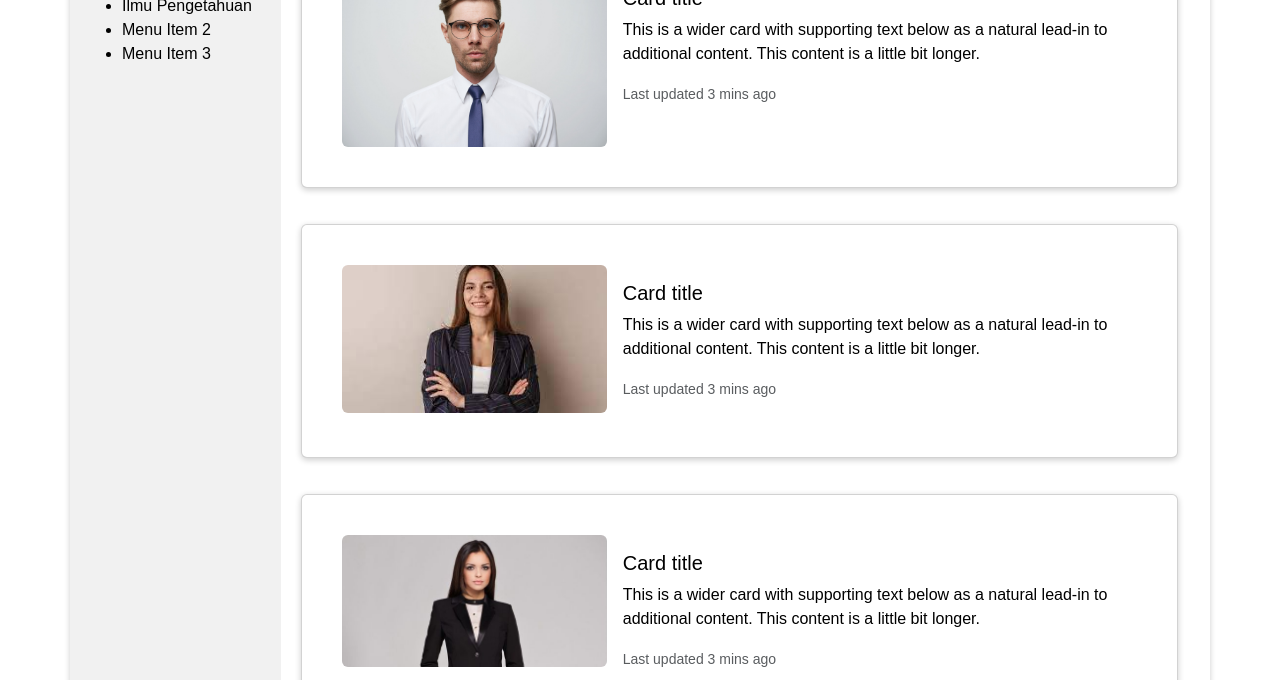
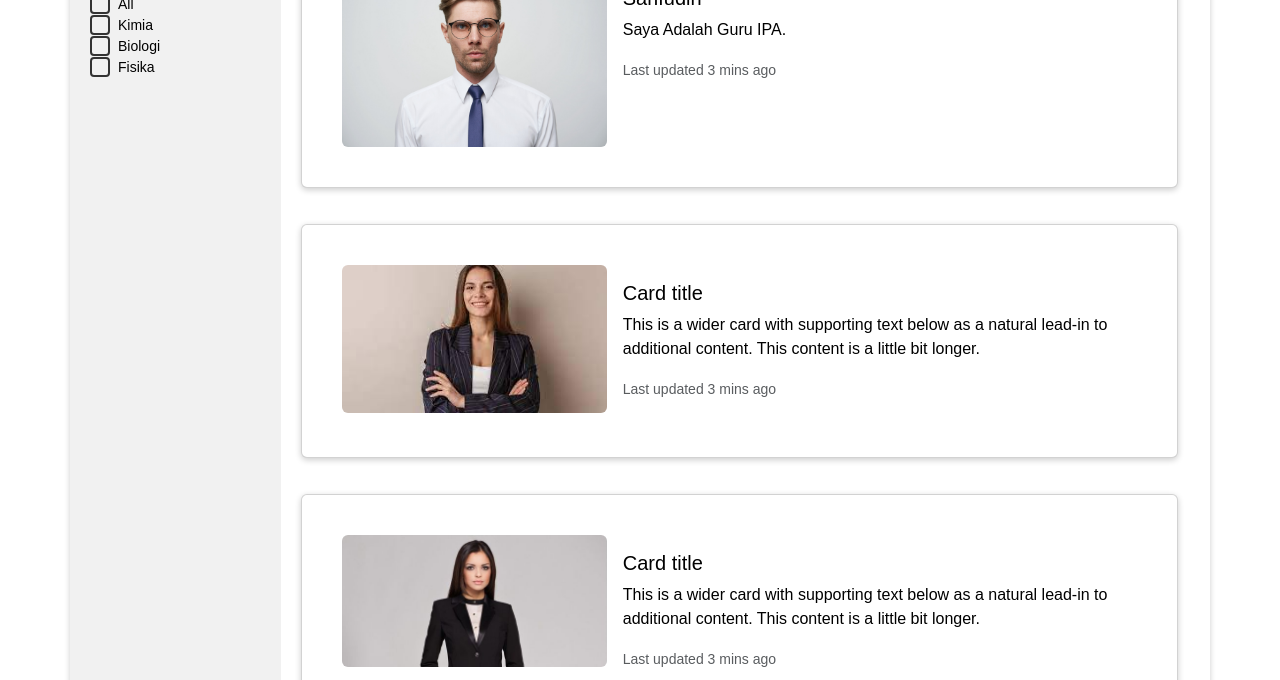
Before and after one commit to Akbaramr/EDUCOURSE_Kelompok1, a plain HTML site: page student.html in a window 1280 px wide. Shown: the part 420-1100 px from the top of the page. Drawn offline with nearby package versions, Linux system fonts and the light colour scheme; a script that the page names is missing.

Commit message:
Penambahan fitur student

```diff
--- a/css/student.css
+++ b/css/student.css
@@ -131,12 +131,40 @@ clear: both;
   color: black;
   padding: 20px;
 }
+/* Aside Button */
+.filter-item {
+  display: flex;
+  align-items: center;
+  font-size: 14px;
+  cursor: pointer;
+}
 
+.filter-item input[type="radio"] {
+  appearance: none;
+  width: 20px;
+  height: 20px;
+  border: 2px solid #333;
+  border-radius: 4px;
+  margin-right: 8px;
+  position: relative;
+}
+
+.filter-item input[type="radio"]:checked {
+  background-color: #333;
+}
+
+.filter-item input[type="radio"]:checked::after {
+  content: "✔";
+  font-size: 12px;
+  color: white;
+  position: absolute;
+  top: 2px;
+  left: 4px;
+}
 .card{
   width: 100%;
   margin-top: 20px;
   padding: 40px;
-  height: 20%;
   color:black;
   box-shadow: 0 2px 6px 0 rgba(0,0,0,0.2);
   transition: 0.3s;
@@ -144,7 +172,9 @@ clear: both;
 .card:hover {
   box-shadow: 0 8px 16px 0 rgba(0,0,0,0.2);
 }
-
+.card.hidden {
+  display: none;
+}
 /* Footer */
 footer {
   background-color: #1b1b3a;
--- /dev/null
+++ b/js/student.js
@@ -0,0 +1,19 @@
+function filterContent(category) {
+    // Ambil semua elemen dengan class "card"
+    const cards = document.querySelectorAll('.card');
+
+    // Loop melalui setiap elemen card
+    cards.forEach(card => {
+      // Cek kategori dari data-category setiap card
+      if (category === 'All' || card.getAttribute('data-category') === category) {
+        // Tampilkan card jika kategorinya cocok atau "Semua" dipilih
+        card.classList.remove('hidden');
+      } else {
+        // Sembunyikan card jika kategorinya tidak cocok
+        card.classList.add('hidden');
+      }
+    });
+  }
+  window.onload = () =>{
+    filterProduct("All");
+}
--- a/student.html
+++ b/student.html
@@ -80,28 +80,48 @@
 <div class="container">
   <aside class="aside">
       <h2>Pilih Mata Pelajaran</h2>
-      <ul>
-          <li>Ilmu Pengetahuan</li>
-          <li>Menu Item 2</li>
-          <li>Menu Item 3</li>
-      </ul>
+      <label class="filter-item"onclick="filterContent('All')">
+        <input type="radio" name="filter" value="official-store">
+        <span>All</span>
+      </label>
+
+      <label class="filter-item"onclick="filterContent('Kimia')">
+        <input type="radio" name="filter" value="power-merchant-pro">
+        <span> Kimia</span>
+      </label>
+
+      <label class="filter-item"onclick="filterContent('Biologi')">
+        <input type="radio" name="filter" value="power-merchant">
+        <span>Biologi</span>
+      </label>
+
+      <label class="filter-item"onclick="filterContent('Fisika')">
+        <input type="radio" name="filter" value="power-merchant">
+        <span>Fisika</span>
+      </label>
+      <!-- <ul>
+          <button onclick="filterContent('All')">Semua</button>
+          <button onclick="filterContent('Ilmu Pengetahuan')">Ilmu Pengetahuan</button>
+          <button onclick="filterContent('Biologi')">Biologi</button>
+          <button onclick="filterContent('Fisika')">Fisika</button>
+      </ul> -->
   </aside>
   <div class="main-content">
-    <div class="card mb-3" style="max-width: 1080px;">
+    <div class="card mb-3" style="max-width: 1080px;"data-category="Kimia">
       <div class="row g-0">
         <div class="col-md-4">
           <img src="img/teacher1.jpg" class="img-fluid rounded" alt="...">
         </div>
         <div class="col-md-8">
           <div class="card-body">
-            <h5 class="card-title">Card title</h5>
-            <p class="card-text">This is a wider card with supporting text below as a natural lead-in to additional content. This content is a little bit longer.</p>
+            <h5 class="card-title">Sarifudin</h5>
+            <p class="card-text">Saya Adalah Guru IPA.</p>
             <p class="card-text"><small class="text-body-secondary">Last updated 3 mins ago</small></p>
           </div>
         </div>
       </div>
     </div>
-    <div class="card mb-3" style="max-width: 1080px;">
+    <div class="card mb-3" style="max-width: 1080px;"data-category="Biologi">
       <div class="row g-0">
         <div class="col-md-4">
           <img src="img/teacher2.jpeg" class="img-fluid rounded" alt="...">
@@ -115,7 +135,7 @@
         </div>
       </div>
     </div>
-    <div class="card mb-3" style="max-width: 1080px;">
+    <div class="card mb-3" style="max-width: 1080px;"data-category="Fisika">
       <div class="row g-0">
         <div class="col-md-4">
           <img src="img/teacher3.jpg" class="img-fluid rounded" alt="...">
```
